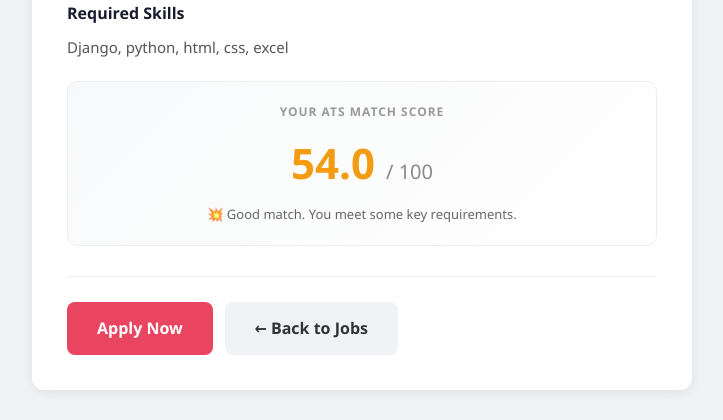
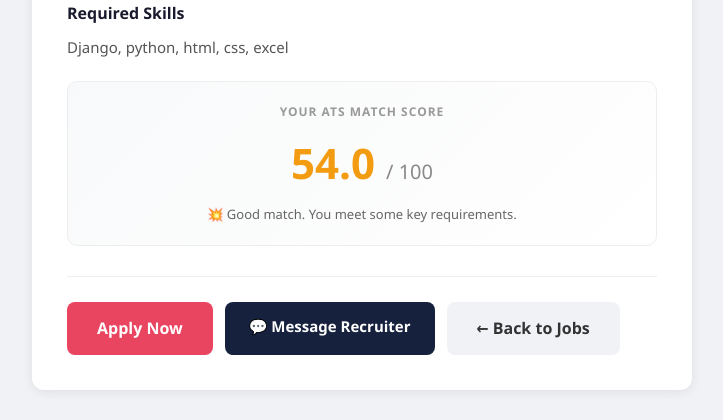
Before and after one commit to Sharmin-Sultana-Shila/JobSphere, a Django app: page /recruitments/jobs/1/ in a window 1280 px wide. Shown: the part 623-1043 px from the top of the page, without its empty margins (278-1001 px from the left). Run offline with Django 5.2, Linux system fonts and the light colour scheme; a user stored in the database is signed in; data comes from the database, SQL or seed files in the repository; data that the repository does not hold is empty.

Commit message:
Refactor job detail template with updated structure

```diff
--- a/templates/recruitments/job_detail.html
+++ b/templates/recruitments/job_detail.html
@@ -284,6 +284,7 @@
                 {% else %}
                     <span class="btn btn-applied" style="background: #f8d7da; color: #721c24;">Applications Closed</span>
                 {% endif %}
+                <a href="{% url 'start_direct_message' job_post.poster.id %}" class="btn btn-secondary" style="text-decoration: none;">&#128172; Message Recruiter</a>
                 <a href="{% url 'job_list' %}" class="btn btn-back">← Back to Jobs</a>
             {% elif user.user_type == 'recruiter' and job_post.poster == user %}
                 <a href="{% url 'edit_job_post' job_post.id %}" class="btn btn-secondary">Edit Post</a>
```
